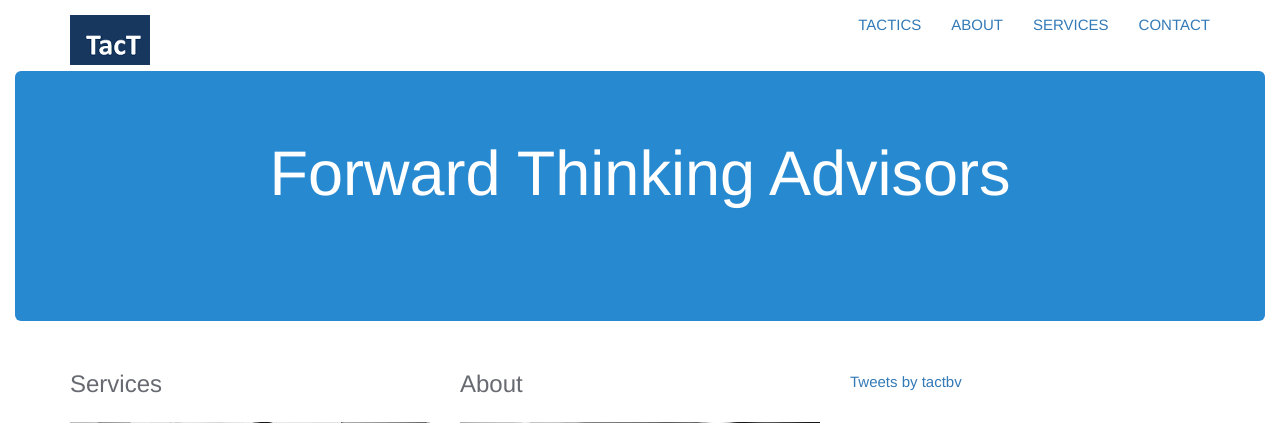
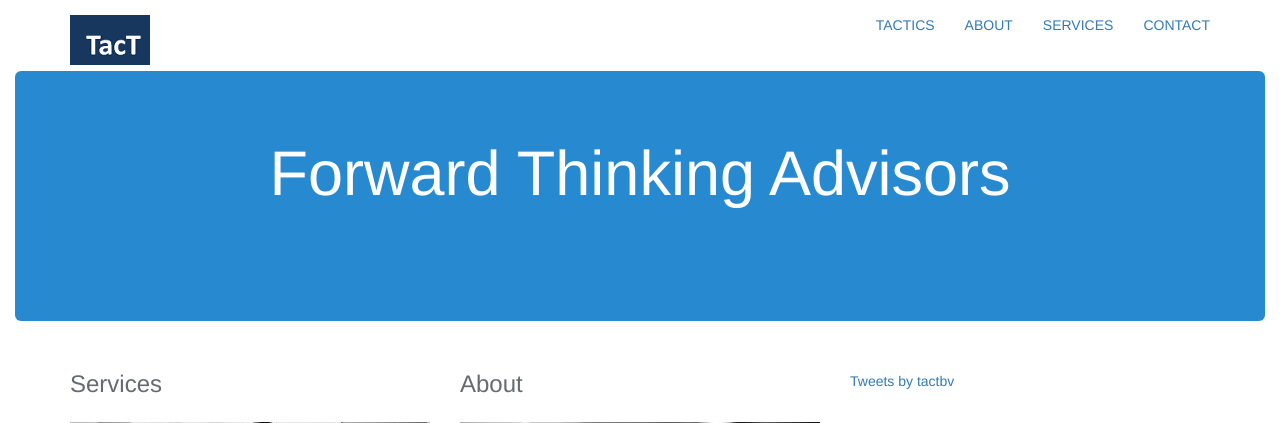
Before and after one commit to KenyattaDaniel/tact_web, a Django app: page / in a window 1280 px wide. Shown: the top 423 px of the page. Run offline with Django 3.2, Linux system fonts and the light colour scheme; some libraries are stand-ins or nearby versions.

Commit message:
Fixed Link Text Size Issue

```diff
--- a/static/css/main.css
+++ b/static/css/main.css
@@ -15,11 +15,6 @@ body {
 
 h2, h3, h4 {
 	color: #676a70;
-}
-
-a {
-	font-size: 15px;
-
 }
 
 img {
```
